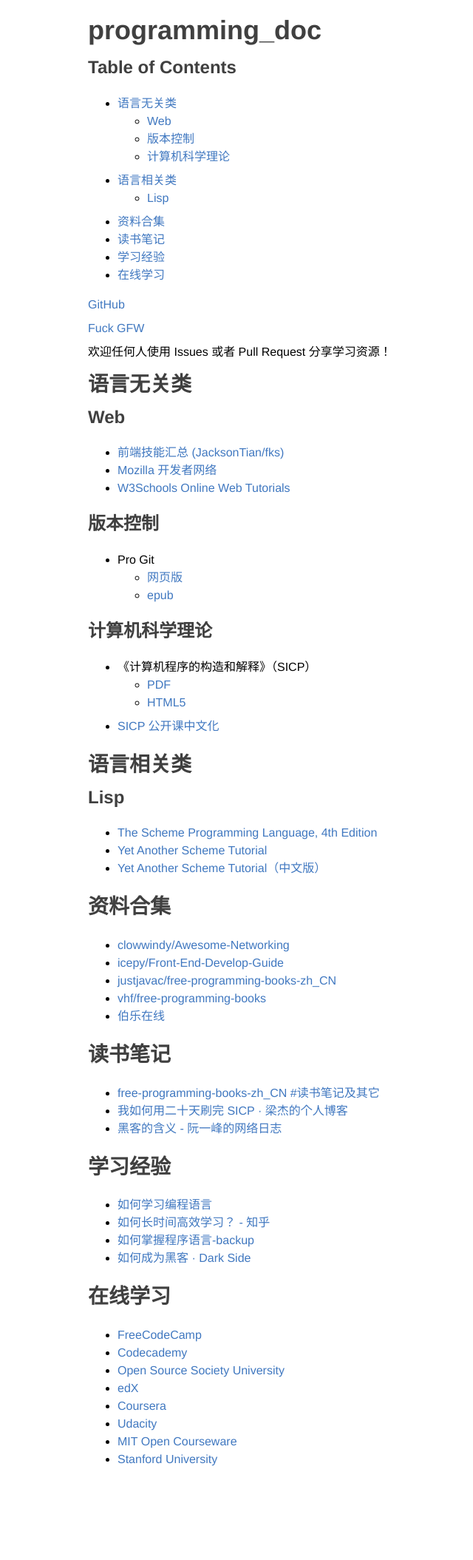
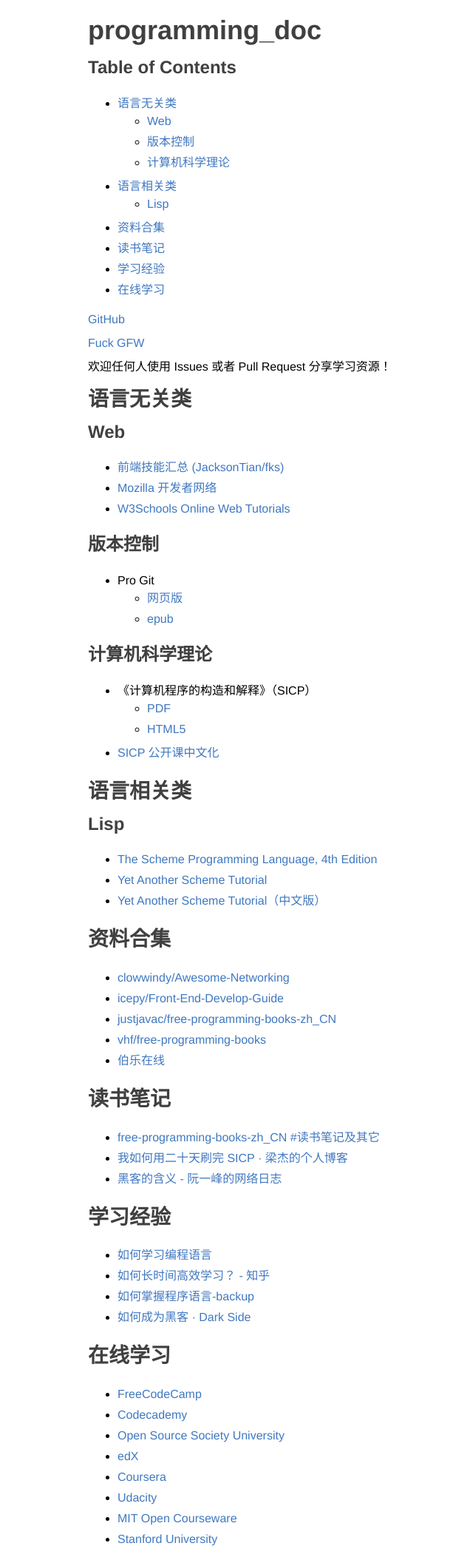
Before and after one commit to ccoode/awesome, a Jekyll site: the page built from index.md, in a window 1280 px wide. Shown: the whole page at 74% size, without its empty margins (147-787 px from the left). Built offline with Jekyll 4.4.1, drawn with Linux system fonts in a browser that asks for light colours; our own code applies the rules of GitHub Pages for plain Markdown files; before the commit the page ends 2001 px from its top, so only the background shows below that.

Commit message:
add list item margin-bottom

```diff
--- a/assets/style.css
+++ b/assets/style.css
@@ -64,6 +64,10 @@
     margin-bottom: 0.5rem;
 }
 
+li:not(:last-of-type) {
+    margin-bottom: 4px;
+}
+
 pre, code {
   font-size: 15px;
   border: 1px solid #e8e8e8;
```
